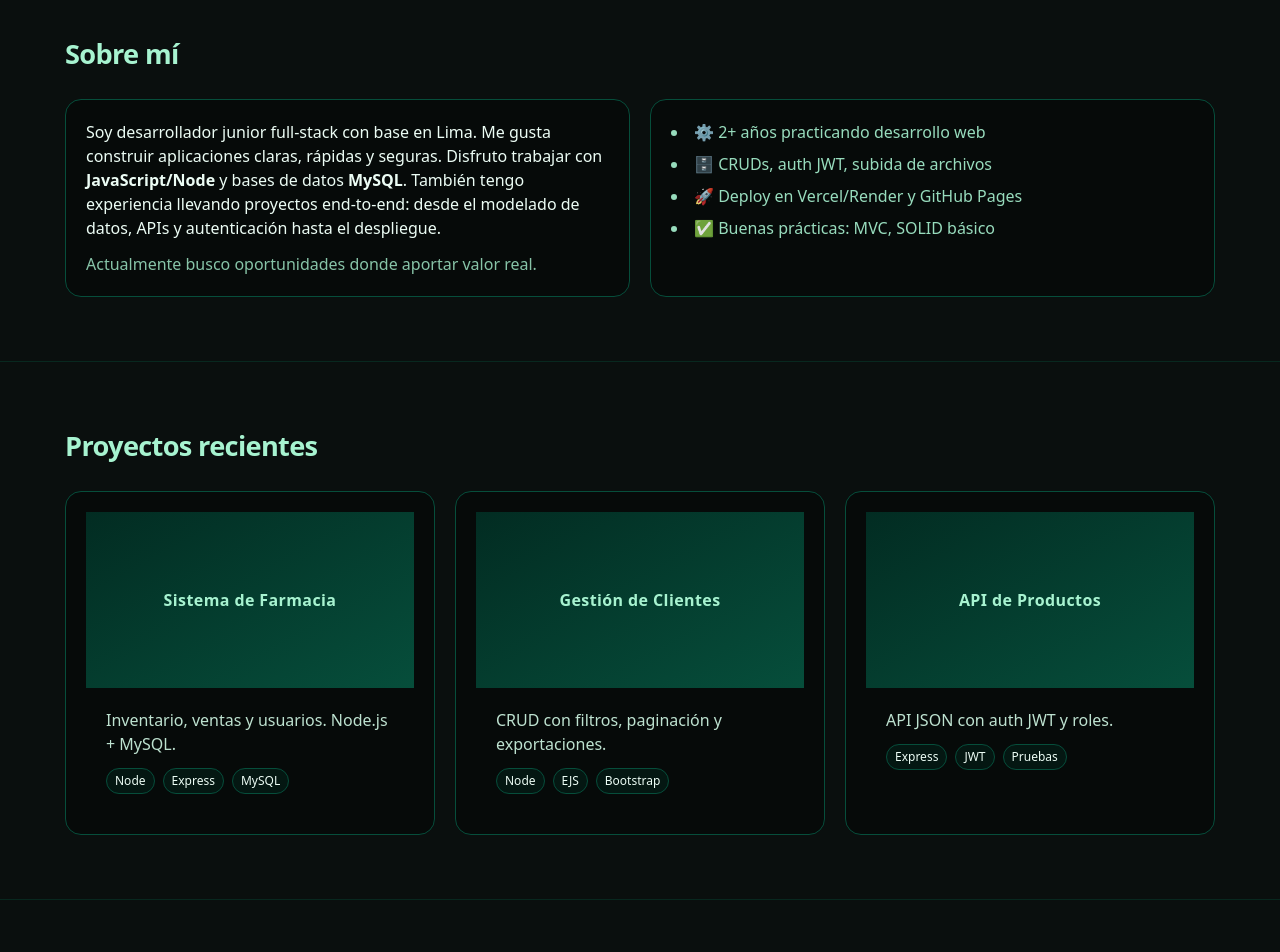
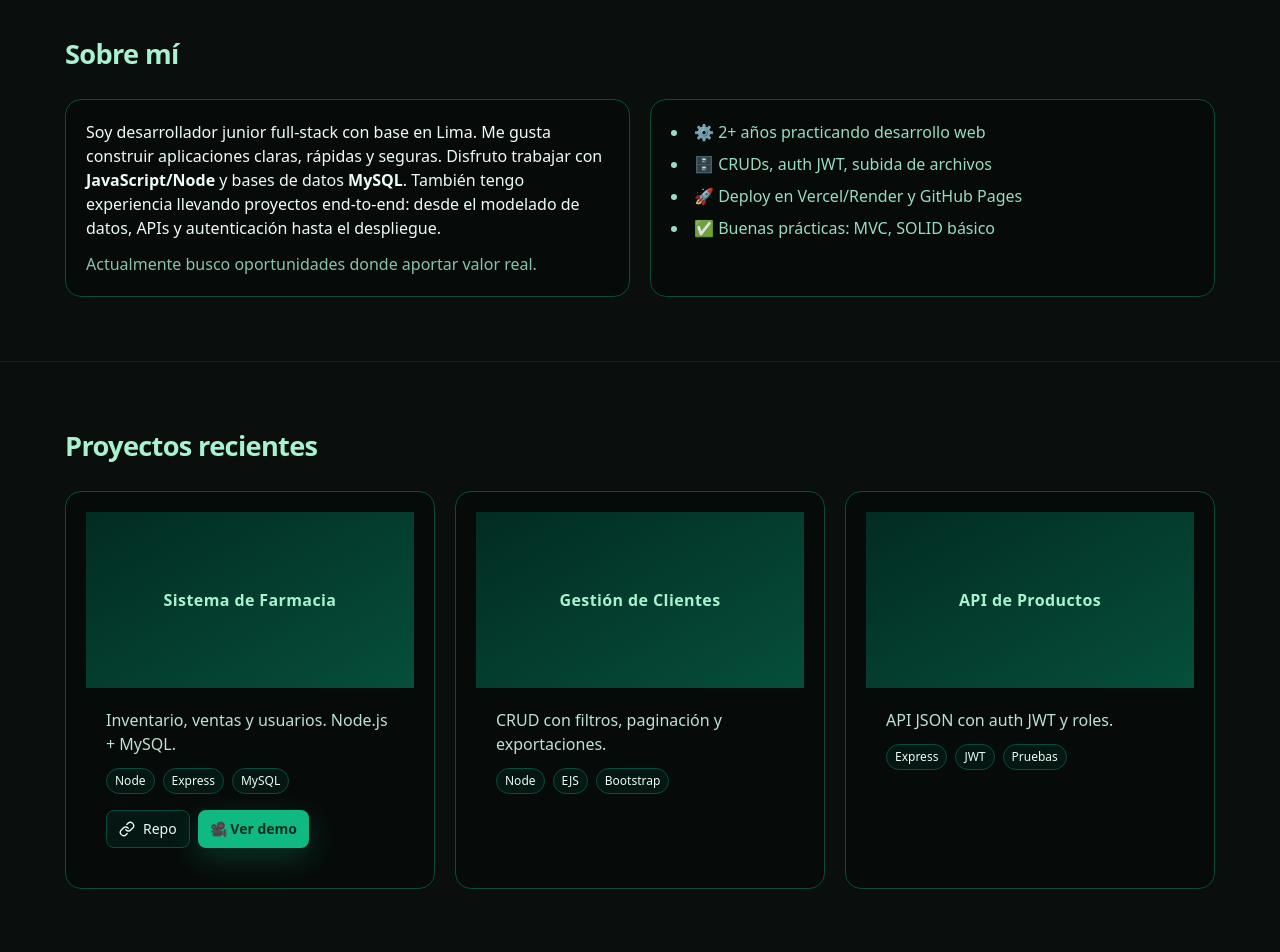
Before and after one commit to rosalesdev928/portafolioleo, a React (Vite) app: page / in a window 1280 px wide. Shown: the part 1040-1992 px from the top of the page. Built offline with nearby package versions, Linux system fonts and the light colour scheme.

Commit message:
Refactor App.tsx for improved readability and structure

```diff
--- a/src/App.tsx
+++ b/src/App.tsx
@@ -1,12 +1,19 @@
 import { useMemo, useEffect, useState } from "react";
 import { motion, useScroll, useTransform } from "framer-motion";
-import { Github, Linkedin, Mail, ArrowRight, Code, Server, ShieldCheck, Link } from "lucide-react";
+import {
+  Github,
+  Linkedin,
+  Mail,
+  ArrowRight,
+  Code,
+  Server,
+  ShieldCheck,
+  Link,
+} from "lucide-react";
 import { Card, CardContent } from "./components/ui/card";
 import { Button } from "./components/ui/button";
 import Hero from "./components/Hero";
 import Preloader from "./components/Preloader";
-
-
 
 const nav = [
   { href: "#inicio", label: "Inicio" },
@@ -16,22 +23,71 @@ const nav = [
   { href: "#contacto", label: "Contacto" },
 ];
 
-const skills = ["Node.js", "Express", "MySQL", "HTML/CSS", "Git/GitHub", "Postman", "JWT", "MVC", "React/Vite", "TypeScript"];
+const skills = [
+  "Node.js",
+  "Express",
+  "MySQL",
+  "HTML/CSS",
+  "Git/GitHub",
+  "Postman",
+  "JWT",
+  "MVC",
+  "React/Vite",
+  "TypeScript",
+];
 
-const projects = [
-  { title: "Sistema de Farmacia", desc: "Inventario, ventas y usuarios. Node.js + MySQL.", tags: ["Node", "Express", "MySQL"], link: "https://github.com/rosalesdev928/sistema-farmacia"},
-  { title: "Gestión de Clientes", desc: "CRUD con filtros, paginación y exportaciones.", tags: ["Node", "EJS", "Bootstrap"] },
-  { title: "API de Productos", desc: "API JSON con auth JWT y roles.", tags: ["Express", "JWT", "Pruebas"] },
+type Project = {
+  title: string;
+  desc: string;
+  tags: string[];
+  link?: string;
+  demo?: string; // 👈 video embed
+};
+
+const projects: Project[] = [
+  {
+    title: "Sistema de Farmacia",
+    desc: "Inventario, ventas y usuarios. Node.js + MySQL.",
+    tags: ["Node", "Express", "MySQL"],
+    link: "https://github.com/rosalesdev928/sistema-farmacia",
+    demo: "https://www.youtube.com/embed/-G3Ar0n8VOk",
+  },
+  {
+    title: "Gestión de Clientes",
+    desc: "CRUD con filtros, paginación y exportaciones.",
+    tags: ["Node", "EJS", "Bootstrap"],
+  },
+  {
+    title: "API de Productos",
+    desc: "API JSON con auth JWT y roles.",
+    tags: ["Express", "JWT", "Pruebas"],
+  },
 ];
 
 const services = [
-  { icon: Code, title: "Desarrollo web", desc: "Aplicaciones a medida (frontend + backend) con despliegue." },
-  { icon: Server, title: "Integraciones API", desc: "Diseño, consumo y documentación de APIs REST." },
-  { icon: ShieldCheck, title: "Automatización", desc: "Jobs y scripts que ahorran tiempo en procesos." },
+  {
+    icon: Code,
+    title: "Desarrollo web",
+    desc: "Aplicaciones a medida (frontend + backend) con despliegue.",
+  },
+  {
+    icon: Server,
+    title: "Integraciones API",
+    desc: "Diseño, consumo y documentación de APIs REST.",
+  },
+  {
+    icon: ShieldCheck,
+    title: "Automatización",
+    desc: "Jobs y scripts que ahorran tiempo en procesos.",
+  },
 ];
 
 function SectionTitle({ children }: { children: React.ReactNode }) {
-  return <h2 className="text-[1.7rem] font-semibold tracking-tight mb-6 text-emerald-200">{children}</h2>;
+  return (
+    <h2 className="text-[1.7rem] font-semibold tracking-tight mb-6 text-emerald-200">
+      {children}
+    </h2>
+  );
 }
 function Shell({ children, id }: { children: React.ReactNode; id?: string }) {
   return (
@@ -45,23 +101,41 @@ export default function App() {
   const { scrollY } = useScroll();
   const y = useTransform(scrollY, [0, 400], [0, 40]);
   const year = useMemo(() => new Date().getFullYear(), []);
-  // ⬅️ 1) control del preloader (cuándo “termina” tu app)
+
+  // ⬅️ control del preloader
   const [ready, setReady] = useState(false);
   useEffect(() => {
-    // simula carga de datos/imagenes; reemplaza por tu lógica real si quieres
     const t = setTimeout(() => setReady(true), 1200);
     return () => clearTimeout(t);
   }, []);
 
+  // ✅ Modal Demo (Video)
+  const [openDemo, setOpenDemo] = useState(false);
+  const [demoUrl, setDemoUrl] = useState<string | null>(null);
+  const [demoTitle, setDemoTitle] = useState<string>("Demo");
+
+  const openVideo = (url?: string, title?: string) => {
+    if (!url) return;
+    setDemoUrl(url);
+    setDemoTitle(title || "Demo");
+    setOpenDemo(true);
+  };
+
+  const closeVideo = () => {
+    setOpenDemo(false);
+    // corta el video al cerrar
+    setTimeout(() => setDemoUrl(null), 200);
+  };
+
   return (
     <div className="min-h-screen text-emerald-50 bg-[radial-gradient(1000px_700px_at_80%_-10%,#0f261e_0%,transparent_60%),#0a0f0e]">
-      {/* 2) y 3) Preloader: más tiempo, verde y fondo blanco */}
+      {/* Preloader */}
       <div style={{ ["--preloader-bg" as any]: "#ffffff" }}>
         <Preloader
           done={ready}
-          minDuration={2400}  // ⬅️ dura más (3.6s visible mínimo)
-          color="#22c55e"     // ⬅️ verde (emerald-500)
-          size={92}           // ⬅️ un poco más grande
+          minDuration={2400}
+          color="#22c55e"
+          size={92}
           text="LR"
         />
       </div>
@@ -73,6 +147,7 @@ export default function App() {
             <span className="w-8 h-8 rounded-xl bg-gradient-to-br from-emerald-400 to-emerald-300 shadow-[0_8px_24px_rgba(16,185,129,.45)]" />
             <span>ROSALESDEV928</span>
           </a>
+
           <nav className="hidden md:flex gap-5 text-emerald-200/80">
             {nav.map((n) => (
               <a key={n.href} href={n.href} className="hover:text-emerald-100">
@@ -80,6 +155,7 @@ export default function App() {
               </a>
             ))}
           </nav>
+
           <a
             className="inline-flex items-center gap-2 rounded-xl bg-gradient-to-b from-emerald-400 to-emerald-500 text-emerald-950 font-semibold px-4 py-2 shadow-[0_8px_24px_rgba(16,185,129,.35)]"
             href="#contacto"
@@ -88,24 +164,40 @@ export default function App() {
           </a>
         </div>
       </header>
+
       {/* Hero */}
       <Hero />
+
       {/* Sobre mí */}
       <Shell id="sobre-mi">
         <SectionTitle>Sobre mí</SectionTitle>
         <div className="grid md:grid-cols-2 gap-5">
-          <Card><CardContent>
-            <p>Soy desarrollador junior full‑stack con base en Lima. Me gusta construir aplicaciones claras, rápidas y seguras. Disfruto trabajar con <strong>JavaScript/Node</strong> y bases de datos <strong>MySQL</strong>. También tengo experiencia llevando proyectos end‑to‑end: desde el modelado de datos, APIs y autenticación hasta el despliegue.</p>
-            <p className="text-emerald-200/80 mt-3">Actualmente busco oportunidades donde aportar valor real.</p>
-          </CardContent></Card>
-          <Card><CardContent>
+          <Card>
+            <CardContent>
+              <p>
+                Soy desarrollador junior full-stack con base en Lima. Me gusta
+                construir aplicaciones claras, rápidas y seguras. Disfruto
+                trabajar con <strong>JavaScript/Node</strong> y bases de datos{" "}
+                <strong>MySQL</strong>. También tengo experiencia llevando
+                proyectos end-to-end: desde el modelado de datos, APIs y
+                autenticación hasta el despliegue.
+              </p>
+              <p className="text-emerald-200/80 mt-3">
+                Actualmente busco oportunidades donde aportar valor real.
+              </p>
+            </CardContent>
+          </Card>
+
+          <Card>
+            <CardContent>
               <ul className="space-y-2 list-disc list-inside text-emerald-200/90">
                 <li>⚙️ 2+ años practicando desarrollo web</li>
                 <li>🗄️ CRUDs, auth JWT, subida de archivos</li>
                 <li>🚀 Deploy en Vercel/Render y GitHub Pages</li>
                 <li>✅ Buenas prácticas: MVC, SOLID básico</li>
               </ul>
-          </CardContent></Card>
+            </CardContent>
+          </Card>
         </div>
       </Shell>
 
@@ -119,14 +211,42 @@ export default function App() {
                 <div className="h-44 grid place-items-center bg-gradient-to-br from-emerald-950 to-emerald-900 text-emerald-200 font-semibold tracking-wide">
                   {p.title}
                 </div>
+
                 <div className="p-5">
                   <p className="text-emerald-100/90">{p.desc}</p>
+
                   <div className="flex gap-2 mt-3 flex-wrap">
                     {p.tags.map((t) => (
-                      <span key={t} className="text-xs px-2 py-1 rounded-full border border-emerald-900 bg-emerald-950/40">
+                      <span
+                        key={t}
+                        className="text-xs px-2 py-1 rounded-full border border-emerald-900 bg-emerald-950/40"
+                      >
                         {t}
                       </span>
                     ))}
+                  </div>
+
+                  {/* ✅ Botones Repo + Demo */}
+                  <div className="mt-4 flex gap-2">
+                    {p.link && (
+                      <a
+                        href={p.link}
+                        target="_blank"
+                        rel="noreferrer"
+                        className="inline-flex items-center gap-2 text-sm px-3 py-2 rounded-lg border border-emerald-900 bg-emerald-950/40 hover:bg-emerald-900/40 transition"
+                      >
+                        <Link className="w-4 h-4" /> Repo
+                      </a>
+                    )}
+
+                    {p.demo && (
+                      <button
+                        onClick={() => openVideo(p.demo, p.title)}
+                        className="inline-flex items-center gap-2 text-sm px-3 py-2 rounded-lg bg-emerald-500 text-emerald-950 font-semibold hover:bg-emerald-400 transition shadow-[0_10px_30px_rgba(16,185,129,.25)]"
+                      >
+                        🎥 Ver demo
+                      </button>
+                    )}
                   </div>
                 </div>
               </CardContent>
@@ -145,7 +265,9 @@ export default function App() {
                 <div className="w-10 h-10 grid place-items-center rounded-xl bg-emerald-900/40 border border-emerald-800 text-emerald-200">
                   <s.icon className="w-5 h-5" />
                 </div>
-                <h3 className="mt-3 font-semibold text-emerald-100">{s.title}</h3>
+                <h3 className="mt-3 font-semibold text-emerald-100">
+                  {s.title}
+                </h3>
                 <p className="text-emerald-200/80 mt-1">{s.desc}</p>
               </CardContent>
             </Card>
@@ -169,7 +291,9 @@ export default function App() {
                 }}
               >
                 <div>
-            <label htmlFor="name" className="sr-only">Nombre</label>
+                  <label htmlFor="name" className="sr-only">
+                    Nombre
+                  </label>
                   <input
                     id="name"
                     type="text"
@@ -179,7 +303,9 @@ export default function App() {
                 </div>
 
                 <div>
-            <label htmlFor="email" className="sr-only">Correo</label>
+                  <label htmlFor="email" className="sr-only">
+                    Correo
+                  </label>
                   <input
                     id="email"
                     type="email"
@@ -189,7 +315,9 @@ export default function App() {
                 </div>
 
                 <div>
-            <label htmlFor="message" className="sr-only">¿Cómo puedo ayudarte?</label>
+                  <label htmlFor="message" className="sr-only">
+                    ¿Cómo puedo ayudarte?
+                  </label>
                   <textarea
                     id="message"
                     rows={6}
@@ -246,14 +374,82 @@ export default function App() {
               </p>
             </CardContent>
           </Card>
-
         </div>
       </Shell>
 
+      <footer className="border-t border-emerald-900/40 py-6 text-sm text-emerald-200/80">
+        <div className="mx-auto w-[min(1150px,92%)]">
+          © {year} Leonardo Rosales — Lima 💚
+        </div>
+      </footer>
 
-      <footer className="border-t border-emerald-900/40 py-6 text-sm text-emerald-200/80">
-        <div className="mx-auto w-[min(1150px,92%)]">© {year} Leonardo Rosales — Lima 💚</div>
-      </footer>
+      {/* ✅ MODAL BONITO - DEMO */}
+      {openDemo && (
+        <motion.div
+          className="fixed inset-0 z-[9999] flex items-center justify-center px-4"
+          initial={{ opacity: 0 }}
+          animate={{ opacity: 1 }}
+        >
+          {/* overlay */}
+          <div
+            className="absolute inset-0 bg-black/70 backdrop-blur-sm"
+            onClick={closeVideo}
+          />
+
+          {/* modal */}
+          <motion.div
+            className="relative w-full max-w-4xl rounded-2xl border border-emerald-700/30 bg-gradient-to-b from-emerald-950 to-[#08120f] shadow-[0_20px_60px_rgba(0,0,0,.6)] overflow-hidden"
+            initial={{ y: 20, scale: 0.98, opacity: 0 }}
+            animate={{ y: 0, scale: 1, opacity: 1 }}
+            transition={{ type: "spring", stiffness: 260, damping: 22 }}
+            onClick={(e) => e.stopPropagation()}
+          >
+            {/* header */}
+            <div className="flex items-center justify-between px-5 py-4 border-b border-emerald-900/40">
+              <div className="flex items-center gap-2">
+                <span className="w-2.5 h-2.5 rounded-full bg-emerald-400 shadow-[0_0_18px_rgba(16,185,129,.8)]" />
+                <h3 className="font-semibold text-emerald-100">
+                  {demoTitle} — Demo
+                </h3>
+              </div>
+
+              <button
+                onClick={closeVideo}
+                className="text-emerald-100/80 hover:text-emerald-100 text-xl"
+                aria-label="Cerrar"
+              >
+                ✕
+              </button>
+            </div>
+
+            {/* video */}
+            <div className="p-4">
+              <div className="aspect-video rounded-xl overflow-hidden border border-emerald-800/30 bg-black">
+                {demoUrl && (
+                  <iframe
+                    className="w-full h-full"
+                    src={demoUrl}
+                    title={demoTitle}
+                    frameBorder="0"
+                    allow="accelerometer; autoplay; clipboard-write; encrypted-media; gyroscope; picture-in-picture"
+                    allowFullScreen
+                  />
+                )}
+              </div>
+
+              {/* footer actions */}
+              <div className="mt-4 flex justify-end gap-2">
+                <button
+                  onClick={closeVideo}
+                  className="px-4 py-2 rounded-lg border border-emerald-800/40 bg-emerald-950/40 hover:bg-emerald-900/40 transition text-emerald-100/90"
+                >
+                  Cerrar
+                </button>
+              </div>
+            </div>
+          </motion.div>
+        </motion.div>
+      )}
     </div>
   );
 }
```
Lines whose indentation alone changed are shown as unchanged.
